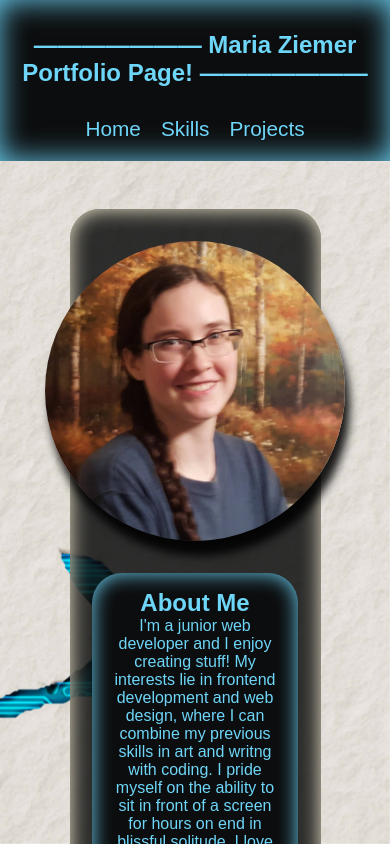
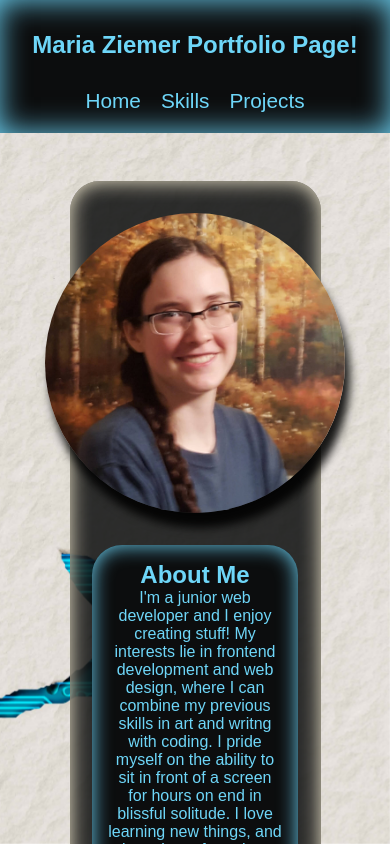
Before and after one commit to Kyrune/Portfolio-Project, an Angular app: page /home in a window 390 px wide. Shown: the top 844 px of the page. Built offline with nearby package versions, Linux system fonts and the light colour scheme.

Commit message:
Add media query for <= 710px screens

```diff
--- a/src/app/nav/nav.component.css
+++ b/src/app/nav/nav.component.css
@@ -4,7 +4,7 @@
   margin-top: -0.5rem;
 }
 /* Navbar */
-.header {
+nav {
   text-align: center;
   font-family: Arial, Helvetica, sans-serif;
   background-color: rgb(12, 13, 14);
@@ -34,3 +34,10 @@ a:hover {
   box-shadow: 0px 0px 20px rgb(110, 214, 248);
   border-radius: 20px;
 }
+/* Media query for 710px or smaller */
+@media screen and (max-width: 710px) {
+  /* Remove decorative lines */
+  span {
+    display: none;
+  }
+}
--- a/src/app/nav/nav.component.html
+++ b/src/app/nav/nav.component.html
@@ -1,6 +1,9 @@
-<nav class="header">
+<!-- Navbar component -->
+<nav>
   <h1>
-    ——————— {{ title }} Portfolio Page! ———————
+    <span>———————</span>
+    {{ title }} Portfolio Page!
+    <span>———————</span>
   </h1>
   <a routerLink="home" routerLinkActive="active">Home</a>
   <a routerLink="skills" routerLinkActive="active">Skills</a>
```
